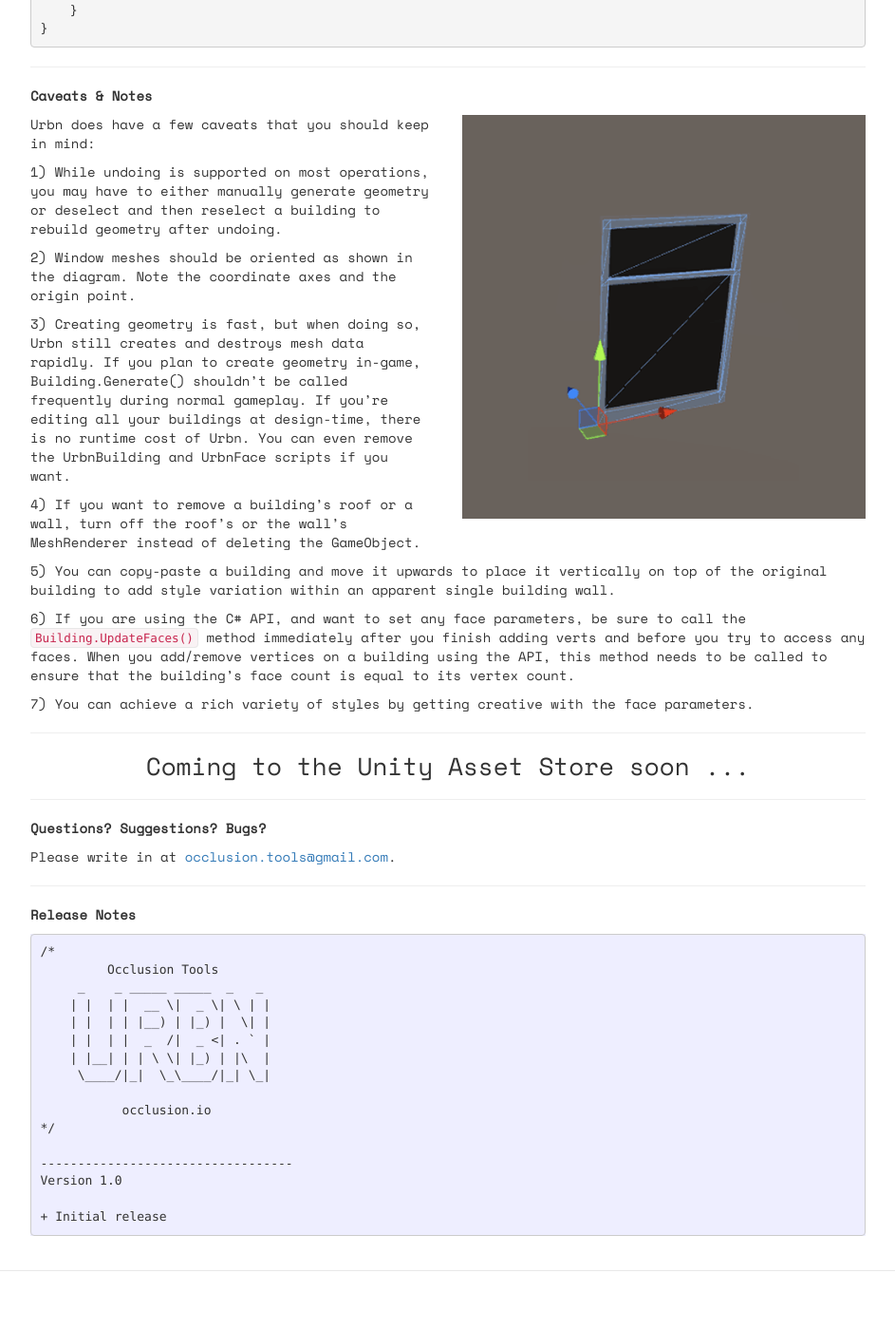
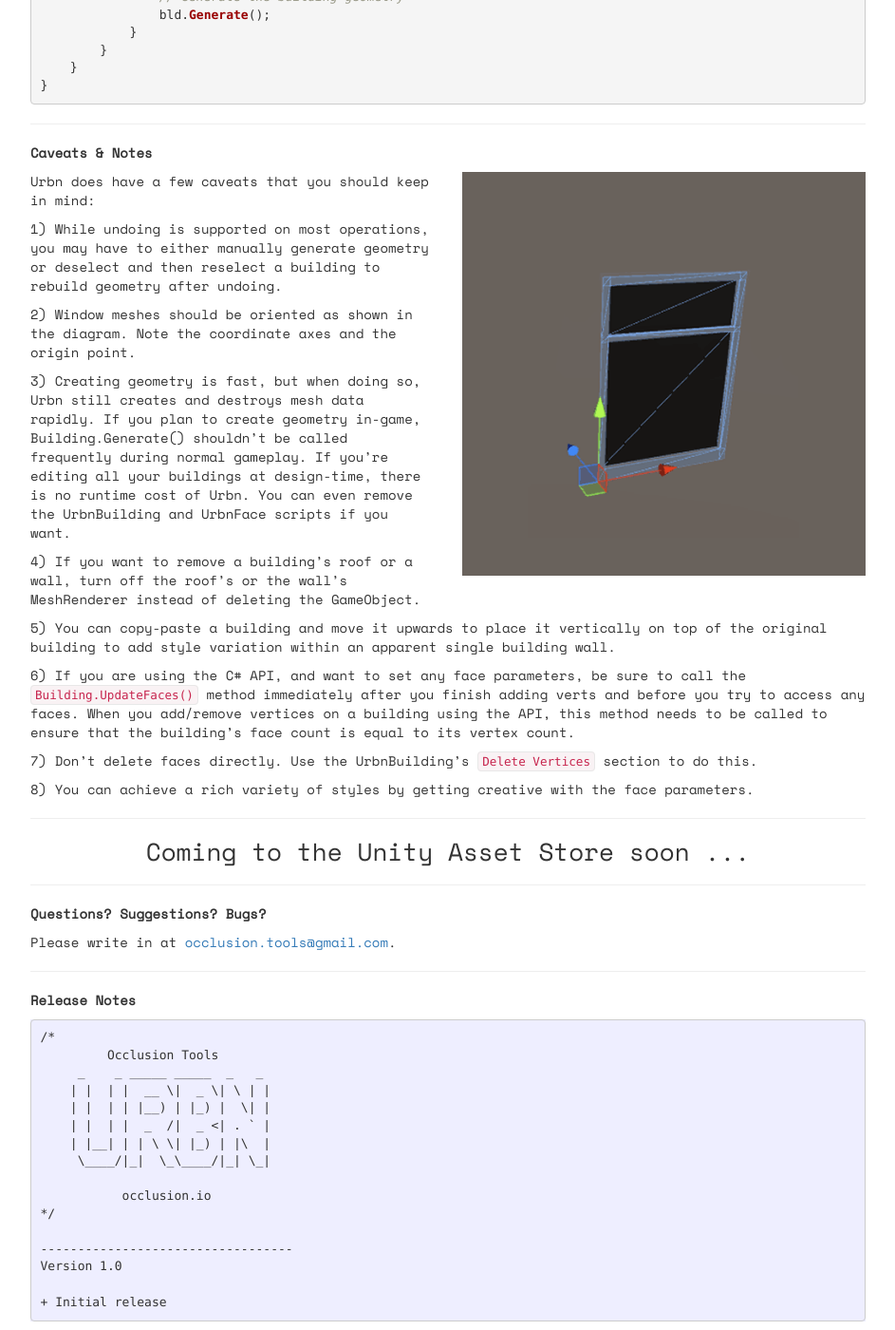
Before and after one commit to Occlusion/occlusion.github.io, a Jekyll site: the page built from _posts/2016-7-1-urbn.md, in a window 1280 px wide and 1400 px high, scrolled down 6404 px. Shown: the whole window at 95% size, without its empty margins (168-1111 px from the left). Built offline with Jekyll 4.4.1, drawn with Linux system fonts in a browser that asks for light colours; some of the changed text lies outside the part shown.

Commit message:
Update text

```diff
--- a/_posts/2016-7-1-urbn.md
+++ b/_posts/2016-7-1-urbn.md
@@ -99,7 +99,7 @@ When you select an UrbnBuilding GameObject in Unity, the vertices of its polygon
 
 <div class="row">
 <div class="col-sm-6">
-When you generate geometry for a building, faces will automatically be created and updated for you. You can control the look of each face individually.
+When you generate geometry for a building, faces will automatically be created and updated for you. You can control the look of each face individually. Just click on a face and move it around using one of the three movement handles. The rest of the building will adapt automatically.
 
 The UrbnFace component's inspector view contains the following controls:
 
@@ -290,7 +290,7 @@ Urbn does have a few caveats that you should keep in mind:
 
 1) While undoing is supported on most operations, you may have to either manually generate geometry or deselect and then reselect a building to rebuild geometry after undoing.
 
-2) Window meshes should be oriented as shown in the diagram. Note the coordinate axes and the origin point.
+2) <a name="window_mesh_setup"></a>Window meshes should be oriented as shown in the diagram. Note the coordinate axes and the origin point.
 
 3) Creating geometry is fast, but when doing so, Urbn still creates and destroys mesh data rapidly. If you plan to create geometry in-game, Building.Generate() shouldn't be called frequently during normal gameplay. If you're editing all your buildings at design-time, there is no runtime cost of Urbn. You can even remove the UrbnBuilding and UrbnFace scripts if you want.
 
@@ -307,7 +307,9 @@ Urbn does have a few caveats that you should keep in mind:
 
 6) If you are using the C# API, and want to set any face parameters, be sure to call the `Building.UpdateFaces()` method immediately after you finish adding verts and before you try to access any faces. When you add/remove vertices on a building using the API, this method needs to be called to ensure that the building's face count is equal to its vertex count.
 
-7) You can achieve a rich variety of styles by getting creative with the face parameters.
+7) Don't delete faces directly. Use the UrbnBuilding's `Delete Vertices` section to do this.
+
+8) You can achieve a rich variety of styles by getting creative with the face parameters.
 
 ---
 
```
